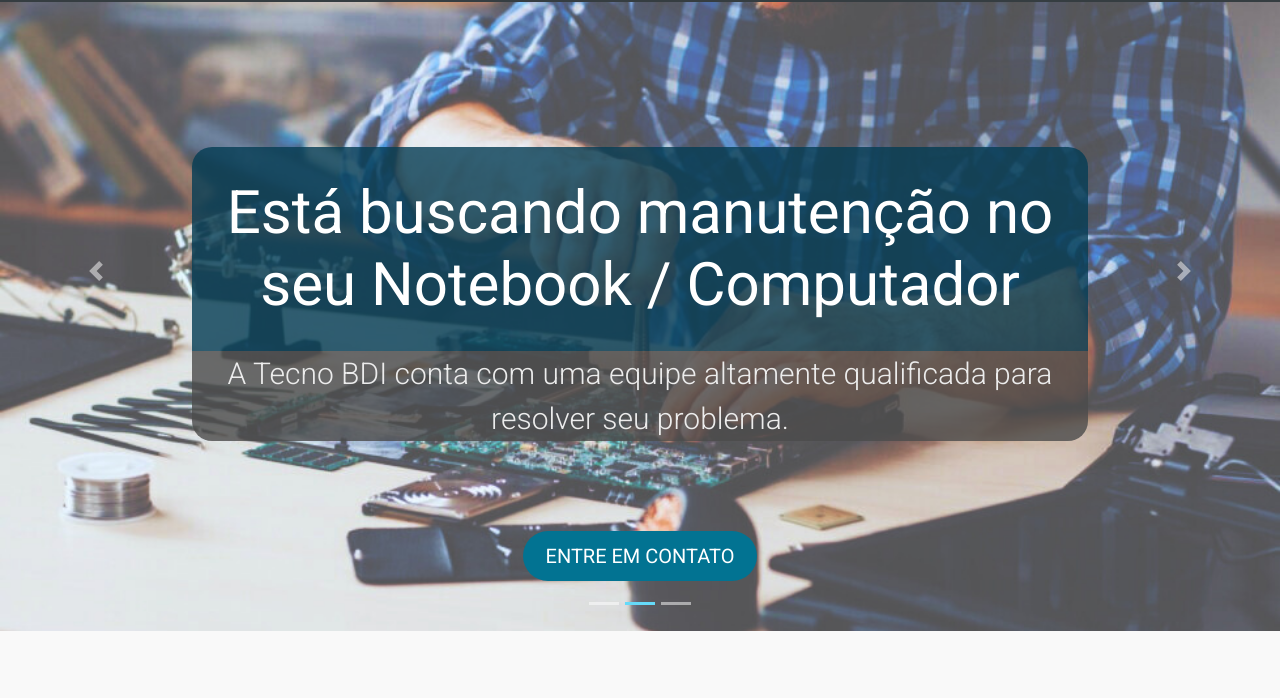
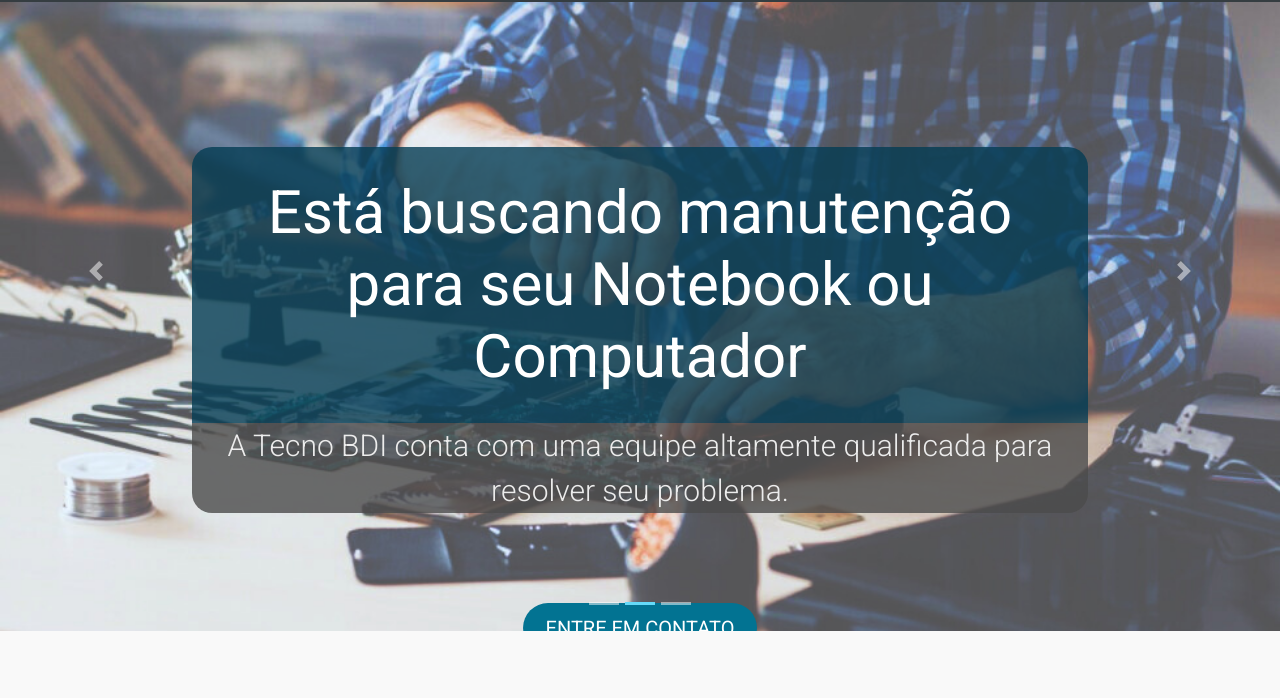
Before and after one commit to JulianoSilva05/ti, a plain HTML site: page index.html in a window 1280 px wide. Shown: the part 89-787 px from the top of the page. Drawn offline with nearby package versions, Linux system fonts and the light colour scheme; a script that the page names is missing.

Commit message:
correção

```diff
--- a/index.html
+++ b/index.html
@@ -107,7 +107,7 @@
                     <div class="carousel-item">
                         <img src="img/banner3.png" class="d-block w-100" alt="Manutenção de software">
                         <div class="carousel-caption d-none d-md-block">
-                            <h2>Está buscando manutenção no seu Notebook / Computador</h2>
+                            <h2>Está buscando manutenção para seu Notebook ou Computador</h2>
                             <p>A Tecno BDI conta com uma equipe altamente qualificada para resolver seu problema.</p>
                             <a href="https://wa.me/5531984204877?text=Ol%C3%A1%21+Gostaria+de+informa%C3%A7%C3%B5es+sobre+seus+servi%C3%A7os."
                                 class="main-btn">Entre em contato</a>
```
